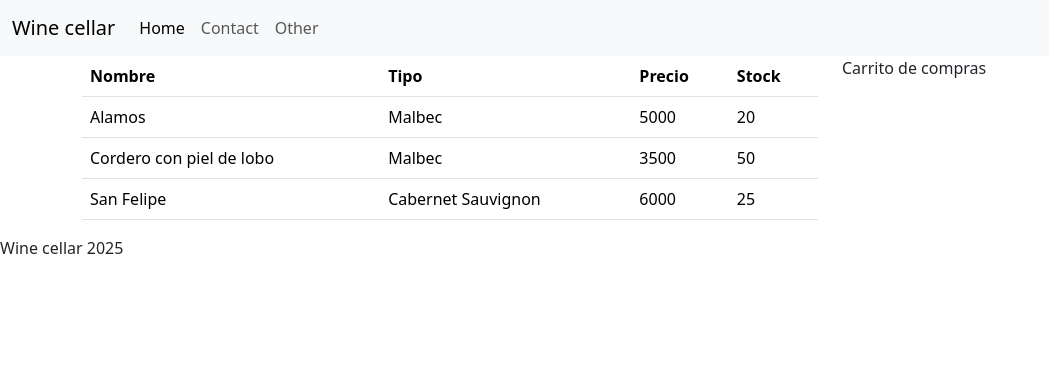
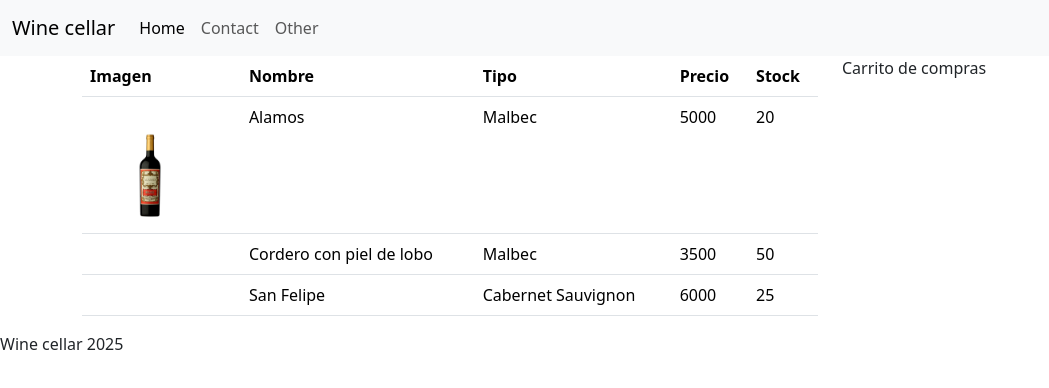
Before and after one commit to izaratedev/Angular, an Angular app in the folder wine-cellar/: page / in a window 1280 px wide. Shown: the top 388 px of the page, without its empty margins (0-1049 px from the left). Built offline with nearby package versions, Linux system fonts and the light colour scheme.

Commit message:
Se creo la carpeta assets e img

```diff
--- a/wine-cellar/src/app/wine-list/wine-list.component.html
+++ b/wine-cellar/src/app/wine-list/wine-list.component.html
@@ -1,6 +1,7 @@
 <table class="table">
     <thead>
         <tr>
+            <th>Imagen</th>
             <th>Nombre</th>
             <th>Tipo</th>
             <th>Precio</th>
@@ -9,18 +10,21 @@
     </thead>
     <tbody>
         <tr>
+            <td><img width="120" height="120" [src]="wine.image" [alt]="wine.image"/></td>
             <td>{{wine.name}}</td>
             <td>{{wine.type}}</td>
             <td>{{wine.price}}</td>
             <td>{{wine.stock}}</td>
         </tr>
         <tr>
+            <td></td>
             <td>Cordero con piel de lobo</td>
             <td>Malbec</td>
             <td>3500</td>
             <td>50</td>
         </tr>
         <tr>
+            <td></td>
             <td>San Felipe</td>
             <td>Cabernet Sauvignon</td>
             <td>6000</td>
--- a/wine-cellar/src/app/wine-list/wine-list.component.ts
+++ b/wine-cellar/src/app/wine-list/wine-list.component.ts
@@ -12,6 +12,7 @@ export class WineListComponent {
     name: "Alamos",
     type: "Malbec",
     price: 5000,
-    stock: 20
+    stock: 20,
+    image: 'assets/img/alamos.jpg'
   }
 }
```
Also changed, not shown: wine-cellar/src/assets/img/alamos.jpg (added).
